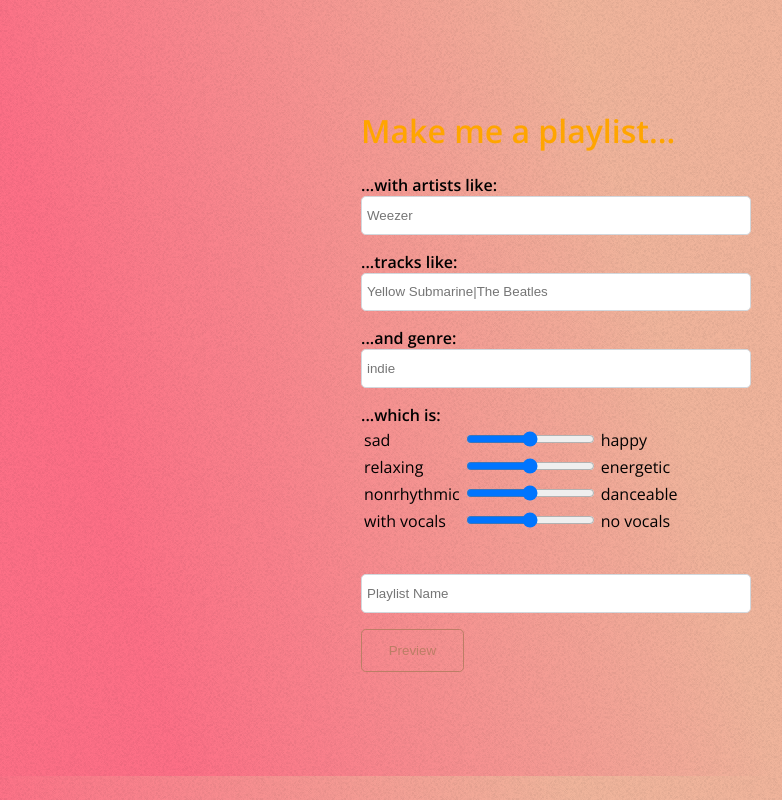
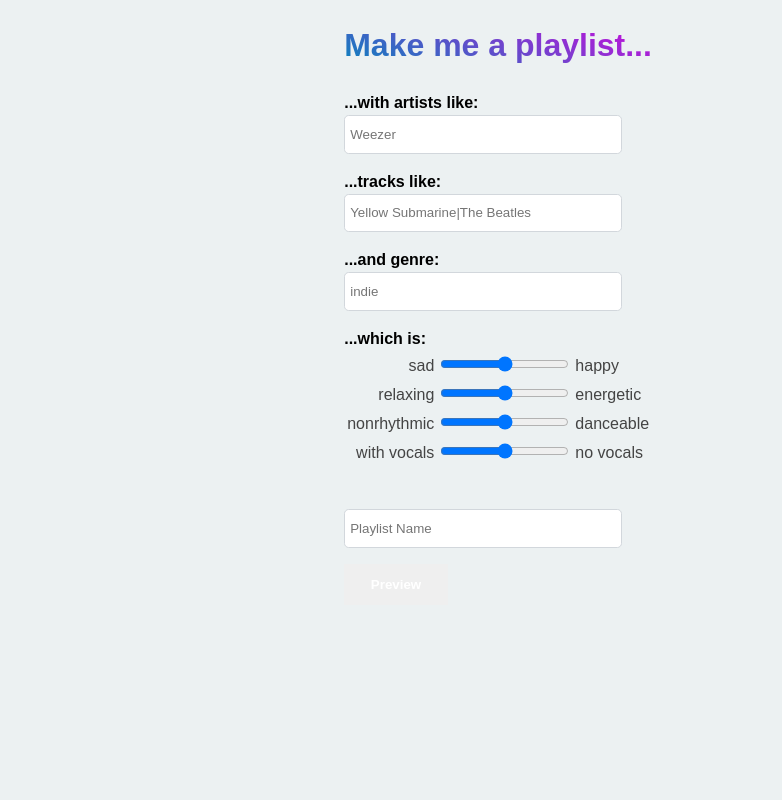
Before and after one commit to eluczak/playlist-machine, a Flask app: template templates/machine/index.html in a window 1280 px wide. Shown: the whole page, without its empty margins (43-825 px from the left). Run offline with Flask 2, Linux system fonts and the light colour scheme; the template is opened without the code that fills it, so the values that code supplies are empty; parts of the project's set-up code (start-up, migrations or seed data) failed here and were passed over.

Commit message:
changed css styles

```diff
--- a/static/styles.css
+++ b/static/styles.css
@@ -1,99 +1,72 @@
-@import url('https://fonts.googleapis.com/css2?family=Open+Sans:wght@300;600&display=swap');
-
-h1 {
-	color:orange;
+.title {
+    font-weight: bold;
+    background: -webkit-linear-gradient(70deg,#0b83bd,#cc0adc);
+        background-clip: border-box;
+    -webkit-background-clip: text;
+    background-clip: text;
+    -webkit-text-fill-color: transparent;
+    -webkit-box-decoration-break: clone;
 }
 
-fieldset {
-	padding:2em;
-	border-radius: 0.3em;
-	background-color: rgba(255, 255, 255, 0.65);
-	border: 1px solid #bc7e66;
+.align-left {
+    text-align: left;
 }
 
+.align-right {
+    text-align: right;
+}
+
+strong {
+    color: black;
+    font-weight: bold;
+}
+
+h2 {
+    color: black;
+    font-weight: bold;
+}
 form input[type="text"],
 form input[type="number"] {
 	background: white;
 		border: solid 1px #d2d7dc;
 		border-radius: 0.35em;
-		width: 80%;
+		width: 30%;
 		height: 2em;
 		padding: 5px;
 }
 
-form input[type="submit"] {
-	color: #bc7e66;
-		background: none;
-		border: solid 1px #bc7e66;
-		border-radius: 0.35em;
-		padding: 1em 2em 1em 2em;
-		transition: color 0.1s ease-in-out, border-color 0.1s ease-in-out, background-color 0.1s ease-in-out;
 
-	}
+.button {
+	color: white;
+    font-weight: bold;
+	padding: 1em 2em 1em 2em;
+	transition: background-color 0.1s ease-in-out;
+    border: none;
+}
 
+.button_save {
+    background: #10C231;
+}
 
-input[type="submit"]:hover {
-	color: #f35858;
-	background: rgba(255, 255, 255, 0.8);
-	border-color: rgba(243, 88, 88, 0.5);
+.button_save:hover {
+	background: #09db22;
+}
+
+.button_back {
+    background: #0b83bd;
+}
+
+.button_back:hover {
+	background: #14b1e0;
 }
 
 body {
-	font-family: Open Sans;
-	background-image: url("assets/images/overlay.png"), linear-gradient(75deg, #FF7088 15%, #F2B69D 55%)
-}
-.content_area {
-	margin-left: 25%;
-	margin-right: 25%;
-	background-color: none;
-	padding: 5em;
-	border-radius: 0.35em;
+	font-family: sans-serif;
+    line-height: 1.5;
+	background: #ecf1f2;
+    color: #444;
 }
 
-
-/* Tooltip container */
-.tooltip {
-  position: relative;
-  display: inline-block;
-  border-bottom: 1px dotted black; /* If you want dots under the hoverable text */
+.content_area {
+	margin-left: 30%;
 }
-
-/* Tooltip text */
-.tooltip .tooltiptext {
-  visibility: hidden;
-  width: 500px;
-  background-color: #555;
-  color: #fff;
-  text-align: center;
-  padding: 5px 0;
-  border-radius: 6px;
-
-  /* Position the tooltip text */
-  position: absolute;
-  z-index: 1;
-  bottom: 125%;
-  left: 50%;
-  margin-left: -60px;
-
-  /* Fade in tooltip */
-  opacity: 0;
-  transition: opacity 0.3s;
-}
-
-/* Tooltip arrow */
-.tooltip .tooltiptext::after {
-  content: "";
-  position: absolute;
-  top: 100%;
-  left: 50%;
-  margin-left: -5px;
-  border-width: 5px;
-  border-style: solid;
-  border-color: #555 transparent transparent transparent;
-}
-
-/* Show the tooltip text when you mouse over the tooltip container */
-.tooltip:hover .tooltiptext {
-  visibility: visible;
-  opacity: 1;
-}
```
Also changed, not shown: templates/preview/index.html (+6 -3 lines).
